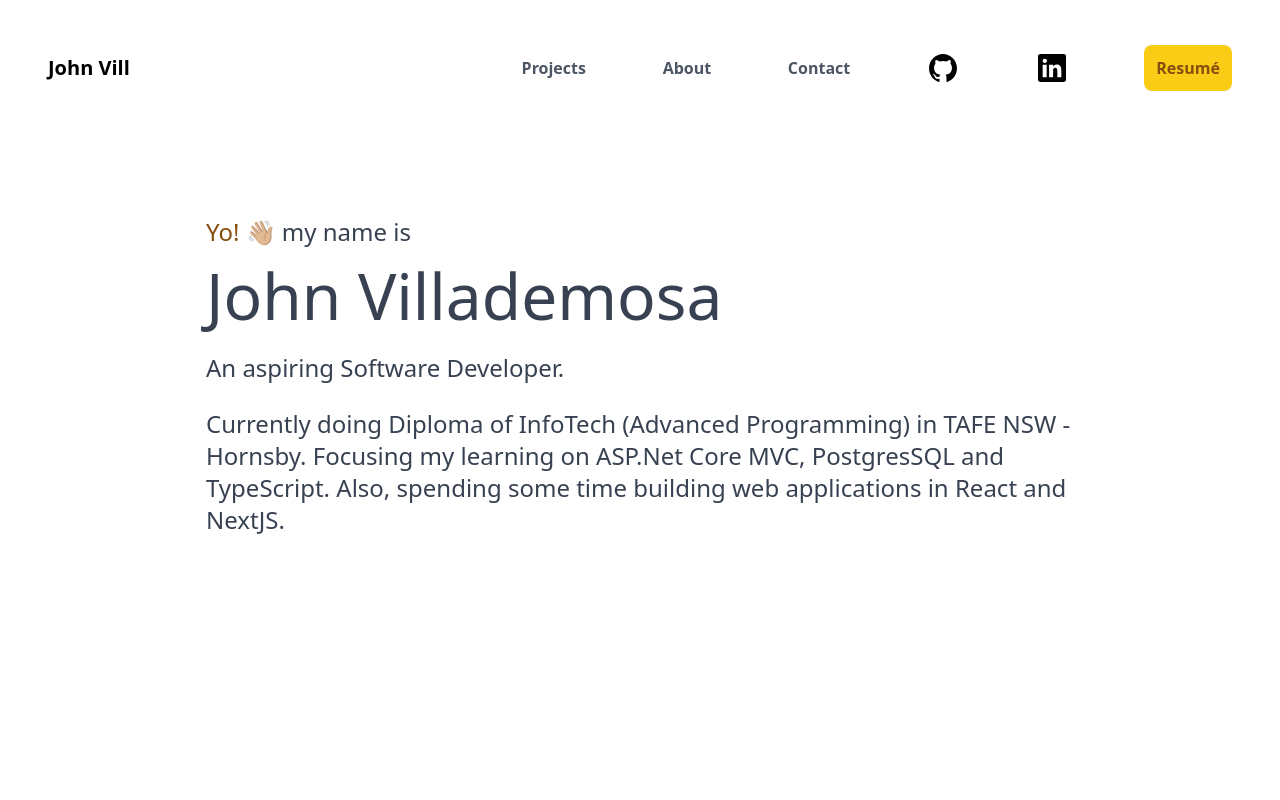
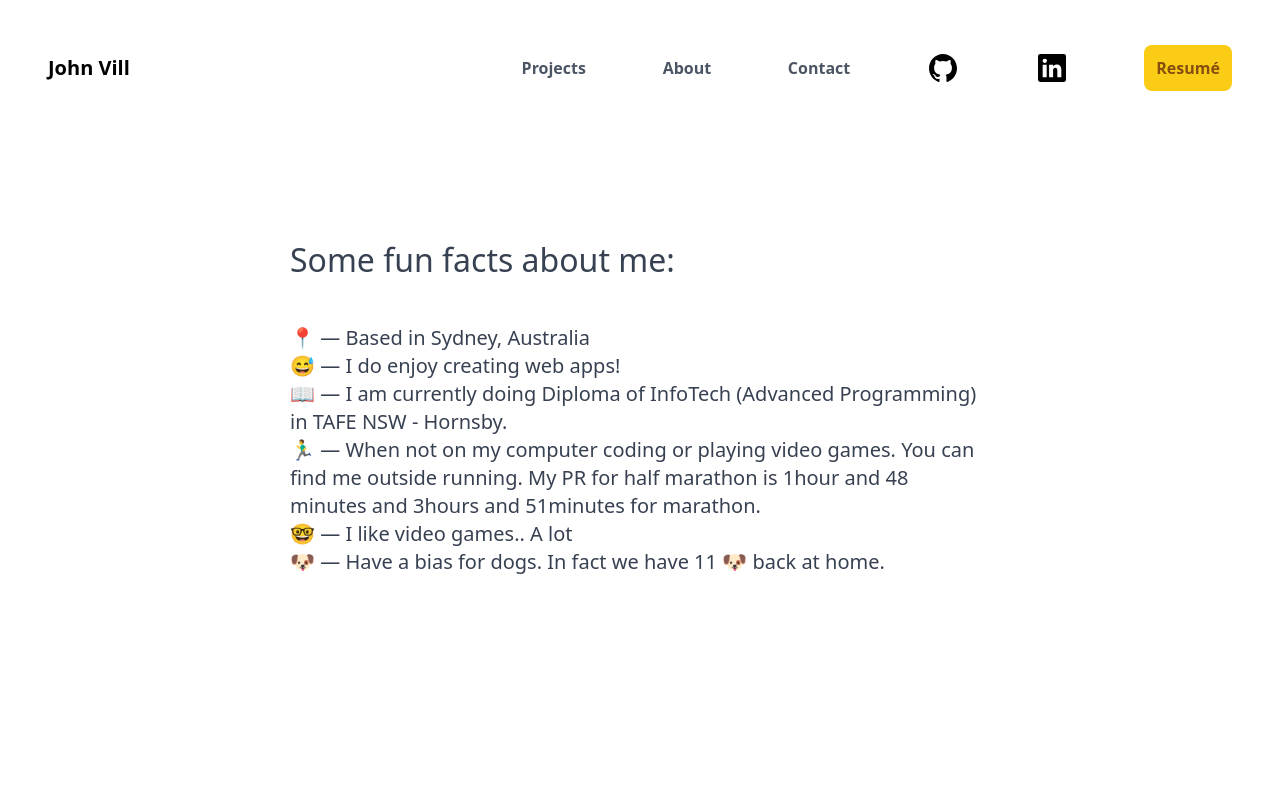
Before and after one commit to jvillad/portfolio-v2, a React (Vite) app: page /about in a window 1280 px wide. Shown: the top 800 px of the page. Built offline with nearby package versions, Linux system fonts and the light colour scheme; no server answers.

Commit message:
Routing for home and about

```diff
--- a/src/App.tsx
+++ b/src/App.tsx
@@ -1,20 +1,26 @@
-import Intro from './components/Intro';
+import { Routes, Route, BrowserRouter } from 'react-router-dom';
+// import Intro from './components/Intro';
 import Nav from './components/Nav';
-import Projects from './components/Projects';
+// import Projects from './components/Projects';
 import '@fontsource/ubuntu';
-import Contact from './components/Contact';
+// import Contact from './components/Contact';
 import Footer from './components/Footer';
+import About from './components/About';
+import Home from './components/Home';
 
 function App() {
   return (
     <div>
-      <Nav />
-      <div className="font-inter text-gray-700 max-w-[900px] mx-auto">
-        <Intro />
-        <Projects />
-        <Contact />
-      </div>
-      <Footer />
+      <BrowserRouter>
+        <Nav />
+        <div className="font-inter text-gray-700 max-w-[900px] mx-auto">
+          <Routes>
+            <Route path="/" element={<Home />} />
+            <Route path="/about" element={<About />} />
+          </Routes>
+        </div>
+        <Footer />
+      </BrowserRouter>
     </div>
   );
 }
--- /dev/null
+++ b/src/components/About.tsx
@@ -0,0 +1,24 @@
+function About() {
+  return (
+    <div className="h-screen text-gray-700 max-w-[700px] mx-auto pt-[100px]">
+      <h1 className="text-[32px] pb-10">Some fun facts about me: </h1>
+      <div className="text-xl">
+        <p>📍 — Based in Sydney, Australia</p>
+        <p>😅 — I do enjoy creating web apps!</p>
+        <p>
+          📖 — I am currently doing Diploma of InfoTech (Advanced Programming)
+          in TAFE NSW - Hornsby.
+        </p>
+        <p>
+          🏃‍♂️ — When not on my computer coding or playing video games. You can
+          find me outside running. My PR for half marathon is 1hour and 48
+          minutes and 3hours and 51minutes for marathon.
+        </p>
+        <p>🤓 — I like video games.. A lot</p>
+        <p>🐶 — Have a bias for dogs. In fact we have 11 🐶 back at home.</p>
+      </div>
+    </div>
+  );
+}
+
+export default About;
--- /dev/null
+++ b/src/components/Home.tsx
@@ -0,0 +1,15 @@
+import Contact from './Contact';
+import Intro from './Intro';
+import Projects from './Projects';
+
+function Home() {
+  return (
+    <>
+      <Intro />
+      <Projects />
+      <Contact />
+    </>
+  );
+}
+
+export default Home;
```
